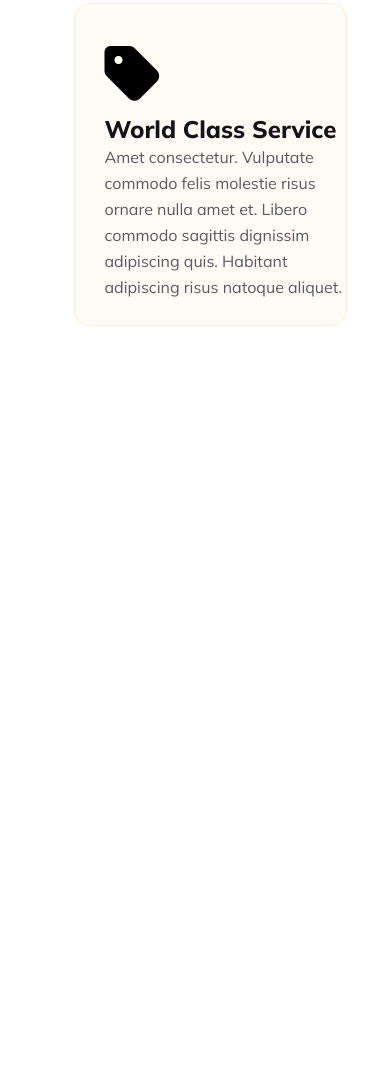
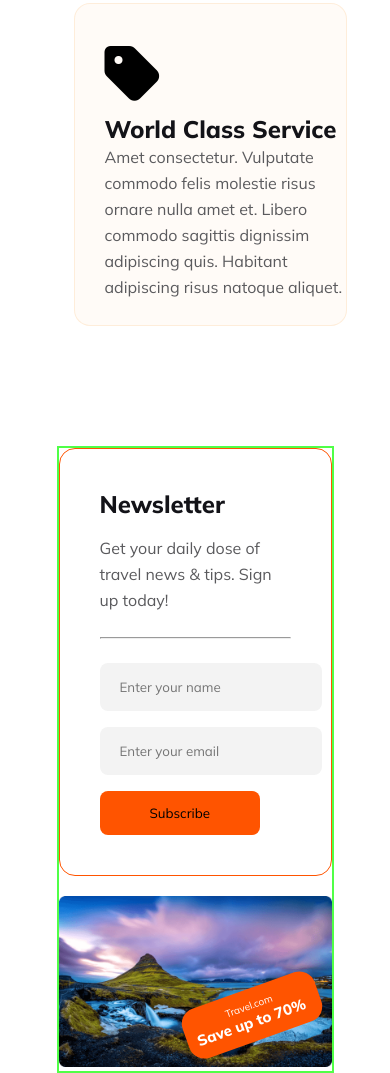
Before and after one commit to Ajhaeahmed3218/Assignment-Tow, a plain HTML site: page index.html in a window 390 px wide. Shown: the part 4846-5919 px from the top of the page. Before the commit the page ends 5192 px from the top, so only its background shows below. Drawn offline with Linux system fonts and the light colour scheme.

Commit message:
section Newslette added

```diff
--- a/index.html
+++ b/index.html
@@ -151,6 +151,26 @@
 
             </div>
         </section>
+
+        <section class="Newsletter">
+            <div class="Newsletter-main-container">
+                <div class="login-box">
+                    <h3 class="login-box-header" >Newsletter</h3>
+                    <p class="login-box-paragraph">Get your daily dose of travel news & tips. Sign up today!</p>
+                    <hr>
+                    <input class="input-box" type="text" placeholder="Enter your name"><br>
+                    <input class="input-box"  type="email" placeholder="Enter your email"><br>
+                    <button class="input-box-btn">Subscribe</button>
+                </div>
+                <div class="img-box">
+                    <img src="B9A2-Hero-Travel-main/Images/Rectangle 8 (1).png" alt="">
+                    <div class="save-70">
+                        <p class="save-70-text">Travel.com</p>
+                        <h3 class="save-70-h3">Save up to 70%</h3>
+                    </div>
+                </div>
+            </div>
+        </section>
     </main>
     <footer>
 
--- a/responsive.css
+++ b/responsive.css
@@ -7,7 +7,7 @@
         justify-content: center;
         align-items: center;
         margin-top: 30px;
-
+    }
     .bennar-heding{
         color: #FFF;
         font-size: 12px;
@@ -44,7 +44,9 @@
         margin-left:10px ;
         width: 170px;
     }
-   }
+
+}
+
    @media screen and (max-width:600px) {
     .nav-containmer{
         max-width: 300px;
@@ -151,6 +153,65 @@
 }
 
                  /* selection 3 Why-Choose-Us end */
-
+              /* section Newslette start here  */
+.Newsletter-main-container{
+max-width: 300px;
+width: 70%;
+margin: 0px auto;
+display: flex;
+justify-content: center;
+margin-top: 100px;
+border: 2px solid rgb(80, 255, 71);
+gap: 20px;
+flex-direction: column;
+}
+.login-box{
+    border-radius: 16px;
+    border: 1px solid #FF5400;
+    padding: 40px;
+    width: 70%;
+}
+.input-box{
+    border-radius: 8px;
+    background: rgba(19, 19, 24, 0.05);
+    padding: 16px 50px 16px 20px;
+    margin-bottom: 16px;
+    border: none;
+}
+.input-box-btn{
+    border-radius: 8px;
+    background: #FF5400;
+    padding: 14px 50px;
+    border: none;
+}
+.img-box img {
+    max-width: 400px;
+    width: 100%;
+    position: relative;
 
 }
+.save-70{
+    max-width: 120px;
+    width: 100%;
+    position: absolute;
+    border-radius: 16px;
+    background: #FF5400;
+    padding: 10px;
+    bottom:  30px;
+    right:  10px;
+    transform: rotate(-19.628deg);
+}
+.save-70-h3{
+    color: #FFF;
+    font-size: 15px;
+    font-weight: 800;
+}
+.save-70-text{
+    color: #FFF;
+    text-align: center;
+    font-size: 10px;
+    font-weight: 400;
+}
+              /* section Newslette end here  */
+
+}
--- a/style.css
+++ b/style.css
@@ -296,6 +296,11 @@ form{
     width: 46.5%;
     padding: 32px 0px 32px 32px;
 }
+.card-2{
+    border-radius: 16px;
+    border: 1px solid rgba(41, 206, 246, 0.20);
+    background: rgba(41, 206, 246, 0.05);
+}
 .card-3{
     border-radius: 16px;
     border: 1px solid rgba(251, 181, 99, 0.20);
@@ -319,8 +324,89 @@ form{
     width: 47%;
 }
 
-
 /* section Why-Choose-Us end */
 
+                /* start here newsbox */
+
+.Newsletter-main-container{
+    max-width: 1440px;
+    width: 70%;
+    margin: 0px auto;
+    display: flex;
+    justify-content: space-between;
+    margin-top: 100px;
+    border: 2px solid rgb(80, 255, 71);
+    gap: 85px;
+}
+.login-box{
+    border-radius: 16px;
+    border: 1px solid #FF5400;
+    padding: 40px;
+    width: 40%;
+}
+.login-box-header{
+    color: #131318;
+    font-size: 24px;
+    font-weight: 800;
+    padding-bottom: 16px;
+}
+.login-box-paragraph{
+    color: #5A5A5D;
+    font-size: 16px;
+    font-weight: 400;
+    line-height: 26px;
+    max-width: 350px;
+}
+hr{
+    margin: 24px 0px;
+}
+.input-box{
+    border-radius: 8px;
+    background: rgba(19, 19, 24, 0.05);
+    padding: 16px 250px 16px 20px;
+    margin-bottom: 16px;
+    border: none;
+}
+.input-box-btn{
+    border-radius: 8px;
+    background: #FF5400;
+    padding: 14px 185px;
+    border: none;
+}
+
+.img-box img{
+    width: 672px;
+    width: 100%;
+
+
+}
+.img-box{
+    position: relative;
+}
+.save-70-text{
+    color: #FFF;
+    text-align: center;
+    font-size: 24px;
+    font-weight: 400;
+}
+.save-70-h3{
+    color: #FFF;
+    font-size: 32px;
+    font-weight: 800;
+}
+.save-70{
+    max-width: 250px;
+    width: 100%;
+    position: absolute;
+    border-radius: 16px;
+    background: #FF5400;
+    padding: 10px;
+    bottom:  45px;
+    right:  10px;
+    transform: rotate(-19.628deg);
+}
+
+
+                /* end here newsbox */
 
 /* main end here  */
```
